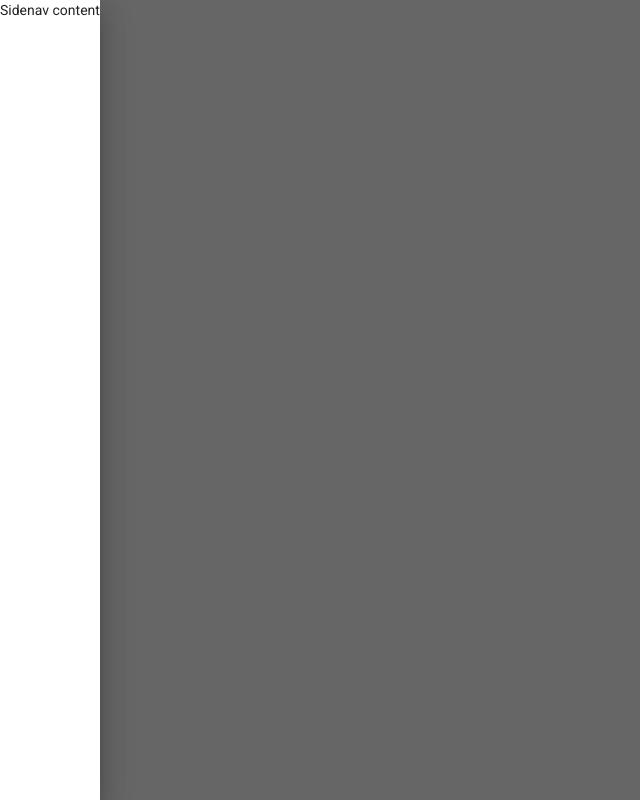
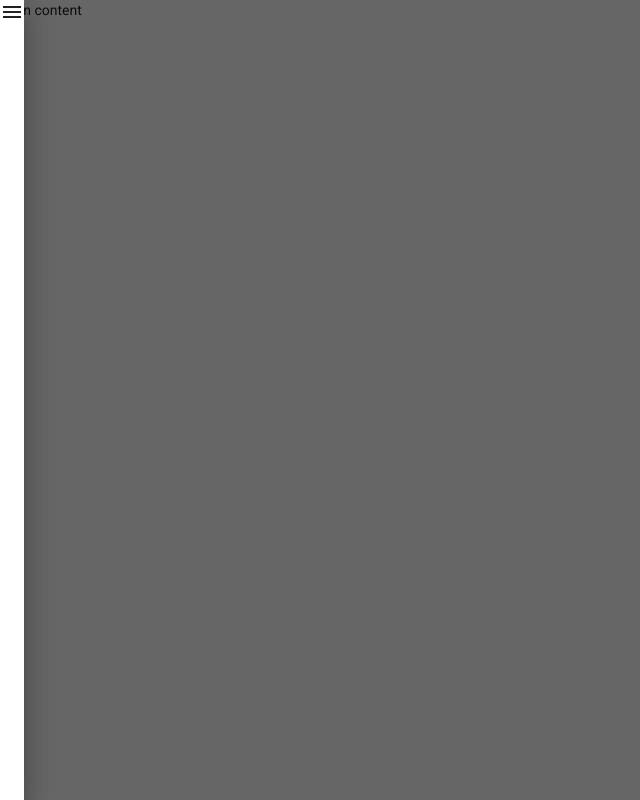
Before and after one commit to Lakshmi256/Fundoo-Front-end, an Angular app in the folder Fundoo/: page /dashboard in a window 1280 px wide. Shown: the whole page, without its empty margins (0-640 px from the left). Built offline with nearby package versions, Linux system fonts and the light colour scheme.

Commit message:
[lakshmi prasad]add.sidenav component created .

```diff
--- a/Fundoo/src/app/app.module.ts
+++ b/Fundoo/src/app/app.module.ts
@@ -20,6 +20,7 @@ import { HttpClient, HttpHandler, HttpClientModule } from '@angular/common/http'
 import { ForgotpasswordComponent } from './components/forgotpassword/forgotpassword.component';
 import { DashboardComponent } from './components/dashboard/dashboard.component';
 import { ResetpasswordComponent } from './components/resetpassword/resetpassword.component';
+import { SidenavComponent } from './components/sidenav/sidenav.component';
 
 
 
@@ -30,7 +31,8 @@ import { ResetpasswordComponent } from './components/resetpassword/resetpassword
     LoginComponent,
     ForgotpasswordComponent,
     DashboardComponent,
-    ResetpasswordComponent
+    ResetpasswordComponent,
+    SidenavComponent
 
   ],
   imports: [
--- a/Fundoo/src/app/components/dashboard/dashboard.component.html
+++ b/Fundoo/src/app/components/dashboard/dashboard.component.html
@@ -1,7 +1,11 @@
 <div class="container">
     <div>
         <mat-sidenav-container class=" example-container ">
-            <mat-sidenav mode="side " opened>Sidenav content</mat-sidenav>
+            <mat-sidenav mode="side " opened>
+                <mat-icon aria-hidden="false" aria-label="Example home icon">menu
+
+                </mat-icon>
+            </mat-sidenav>
             <mat-sidenav-content>Main content</mat-sidenav-content>
         </mat-sidenav-container>
     </div>
--- /dev/null
+++ b/Fundoo/src/app/components/sidenav/sidenav.component.html
@@ -0,0 +1 @@
+<p>sidenav works!</p>
--- /dev/null
+++ b/Fundoo/src/app/components/sidenav/sidenav.component.ts
@@ -0,0 +1,15 @@
+import { Component, OnInit } from '@angular/core';
+
+@Component({
+  selector: 'app-sidenav',
+  templateUrl: './sidenav.component.html',
+  styleUrls: ['./sidenav.component.scss']
+})
+export class SidenavComponent implements OnInit {
+
+  constructor() { }
+
+  ngOnInit(): void {
+  }
+
+}
```
Also changed, not shown: Fundoo/src/app/components/sidenav/sidenav.component.scss (added), 1 other file (tests, documents, lock files or other folders).
